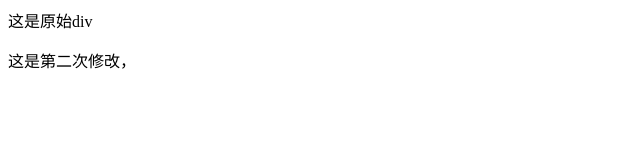
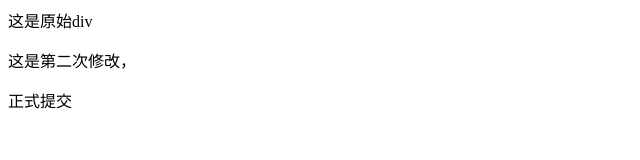
Before and after one commit to GentlemanANDLadies/piao3_1012, a plain HTML site: page index.html in a window 1280 px wide. Shown: the whole page, without its empty margins (0-640 px from the left). Drawn offline with Linux system fonts and the light colour scheme.

Commit message:
第三次提交。正式

```diff
--- a/index.html
+++ b/index.html
@@ -7,5 +7,6 @@
 <body>
     <div>这是原始div</div>
     <p>这是第二次修改，</p>
+    <span>正式提交</span>
 </body>
 </html>
```
